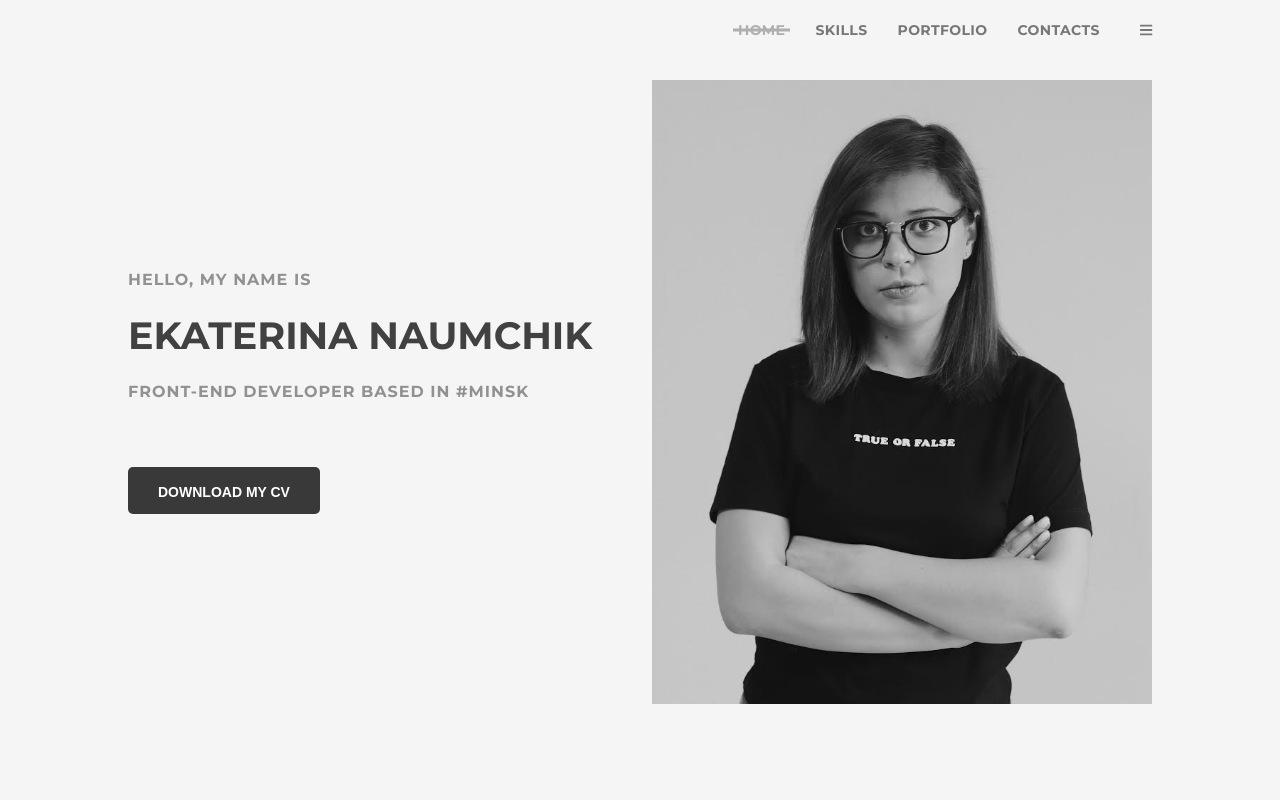
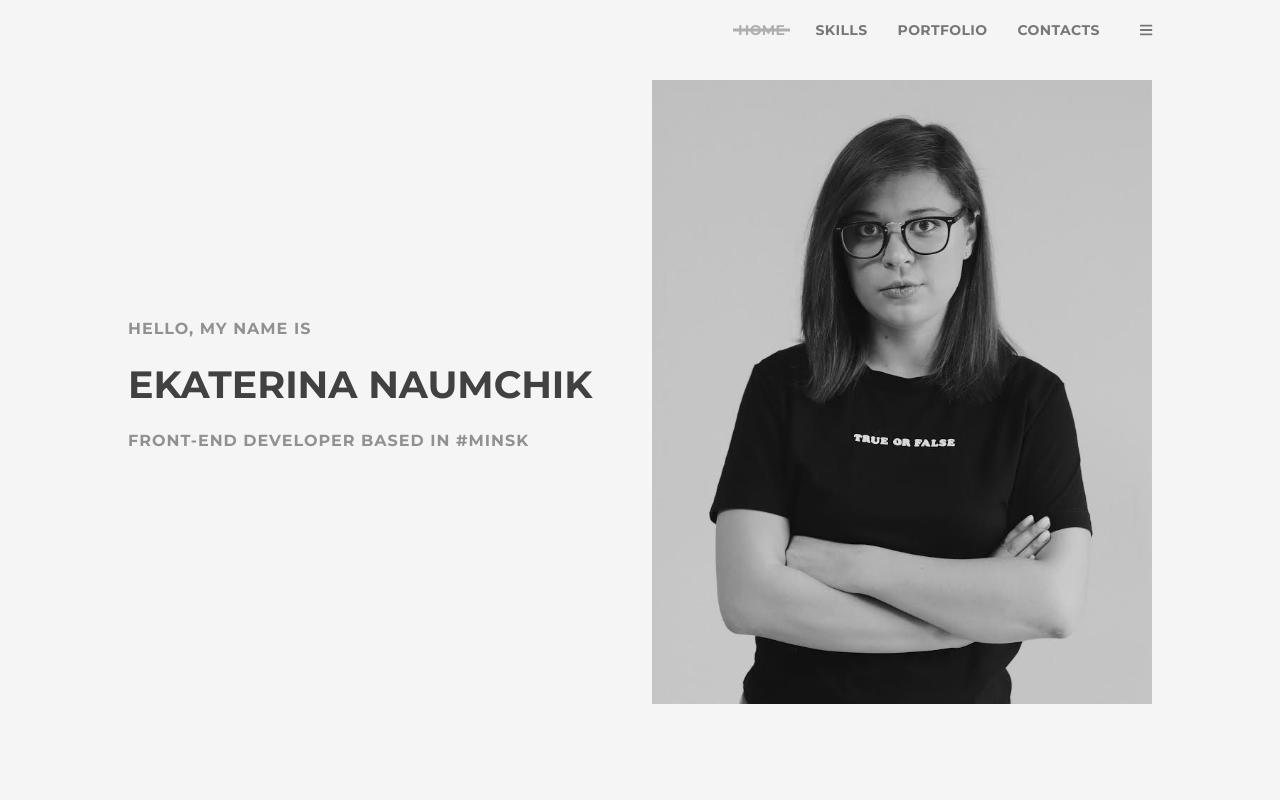
Before and after one commit to Ekaterina112/Portfolio, a React (Create React App) app: page / in a window 1280 px wide. Shown: the top 800 px of the page. Built offline with nearby package versions, Linux system fonts and the light colour scheme; a web font is replaced by a local one.

Commit message:
deleted button on a main page leave for fixing: 1. make form 2.make modal for 'hire-me-block'/need fix

```diff
--- a/src/a1_main/Main.js
+++ b/src/a1_main/Main.js
@@ -14,9 +14,9 @@ function Main() {
                     <h5>Hello, my name is</h5>
                     <h1>Ekaterina Naumchik</h1>
                     <h5>Front-end Developer based in #Minsk</h5>
-                    <a href={cv} download={true}>
+                    {/*<a href={cv} download={true}>
                         <Button title={'download my cv'}/>
-                    </a>
+                    </a>*/}
                 </div>
                 <div className={styles.photo}>
                     <img src={photo} alt="it's me"/>
```
